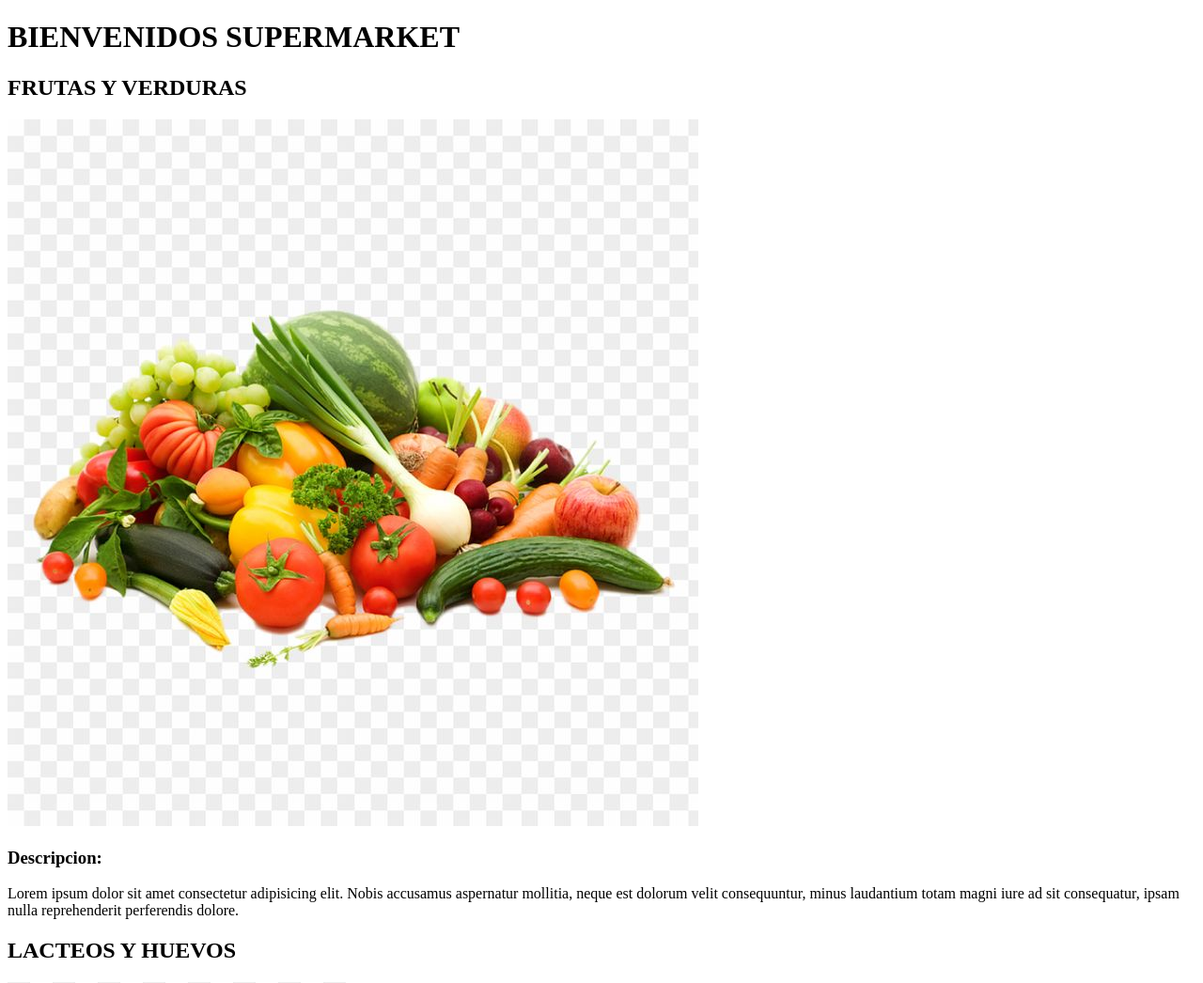
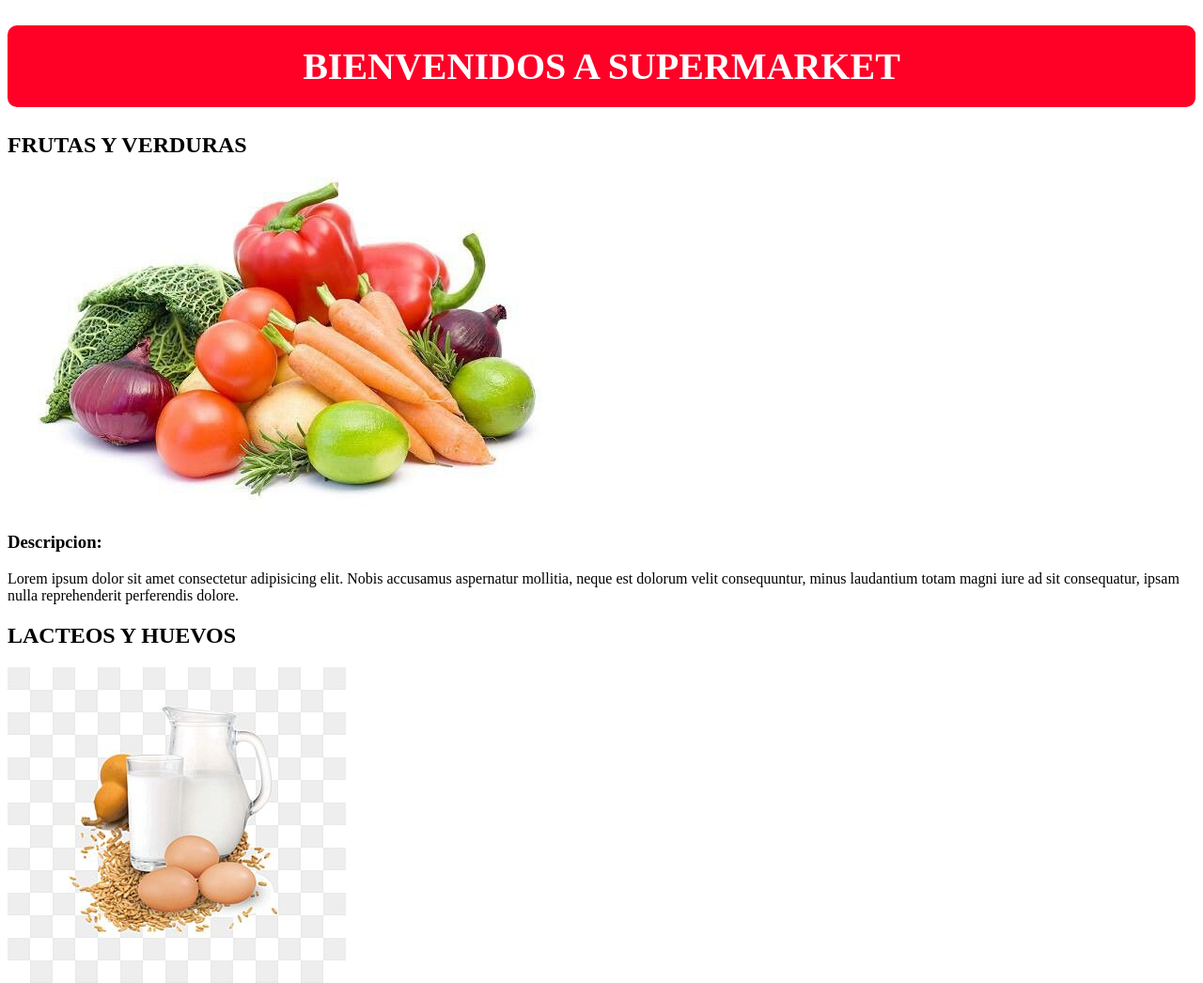
Before and after one commit to AngieGonzales/SUPERMERCADO, a Python web app: template app/Templates/categorys/index.html in a window 1280 px wide. Shown: the top 1046 px of the page at 94% size. Run offline with Jinja, Linux system fonts and the light colour scheme; the template is opened without the code that fills it, so the values that code supplies are empty.

Commit message:
Contenedores

```diff
--- a/app/Templates/categorys/index.html
+++ b/app/Templates/categorys/index.html
@@ -3,14 +3,14 @@
 <head>
     <meta charset="UTF-8">
     <meta name="viewport" content="width=device-width, initial-scale=1.0">
-    <link rel="stylesheet" href="style.css">
+    <link rel="stylesheet" href="{{ url_for('static', filename = 'style.css')}}">
     <title>Category Index</title>
 </head>
 <body>
-    <h1>BIENVENIDOS SUPERMARKET</h1>
+    <h1>BIENVENIDOS A SUPERMARKET</h1>
     <div class="general-content">
         <h2>FRUTAS Y VERDURAS</h2>
-        <img src="imagenes/FrutasVerduras.jpeg" alt="img verduras">
+        <img src="{{ url_for('static', filename='imagenes/Verduras.jpeg') }}" alt="img verduras">
         <h3>Descripcion:</h3>
         <p>
             Lorem ipsum dolor sit amet consectetur adipisicing
@@ -22,7 +22,7 @@
     </div>
     <div class="general-content">
         <h2>LACTEOS Y HUEVOS</h2>
-        <img src="imagenes/LacteosHuevos.jpeg" alt="img verduras">
+        <img src="{{ url_for('static', filename='imagenes/LacteosHuevos.jpeg') }}" alt="img verduras">
         <h3>Descripcion:</h3>
         <p>
             Lorem ipsum dolor sit amet consectetur adipisicing
@@ -34,7 +34,7 @@
     </div>
     <div class="general-content">
         <h2>ARROZ, GRANOS Y PASTAS</h2>
-        <img src="imagenes/LacteosHuevos.jpeg" alt="img verduras">
+        <img src="{{ url_for('static', filename='imagenes/.jpeg') }}" alt="img verduras">
         <h3>Descripcion:</h3>
         <p>
             Lorem ipsum dolor sit amet consectetur adipisicing
--- a/app/static/style.css
+++ b/app/static/style.css
@@ -0,0 +1,8 @@
+h1 {
+    font-size: 40px;
+    background-color: #ff0027;
+    padding: 20px;
+    color: white;
+    text-align: center;
+    border-radius: 10px;
+}
```
Also changed, not shown: app/static/imagenes/FrutasVerduras.jpeg (renamed from app/templates/categorys/imagenes/FrutasVerduras.jpeg), app/static/imagenes/LacteosHuevos.jpeg (renamed from app/templates/categorys/imagenes/LacteosHuevos.jpeg), app/static/imagenes/Verduras.jpeg (added).
